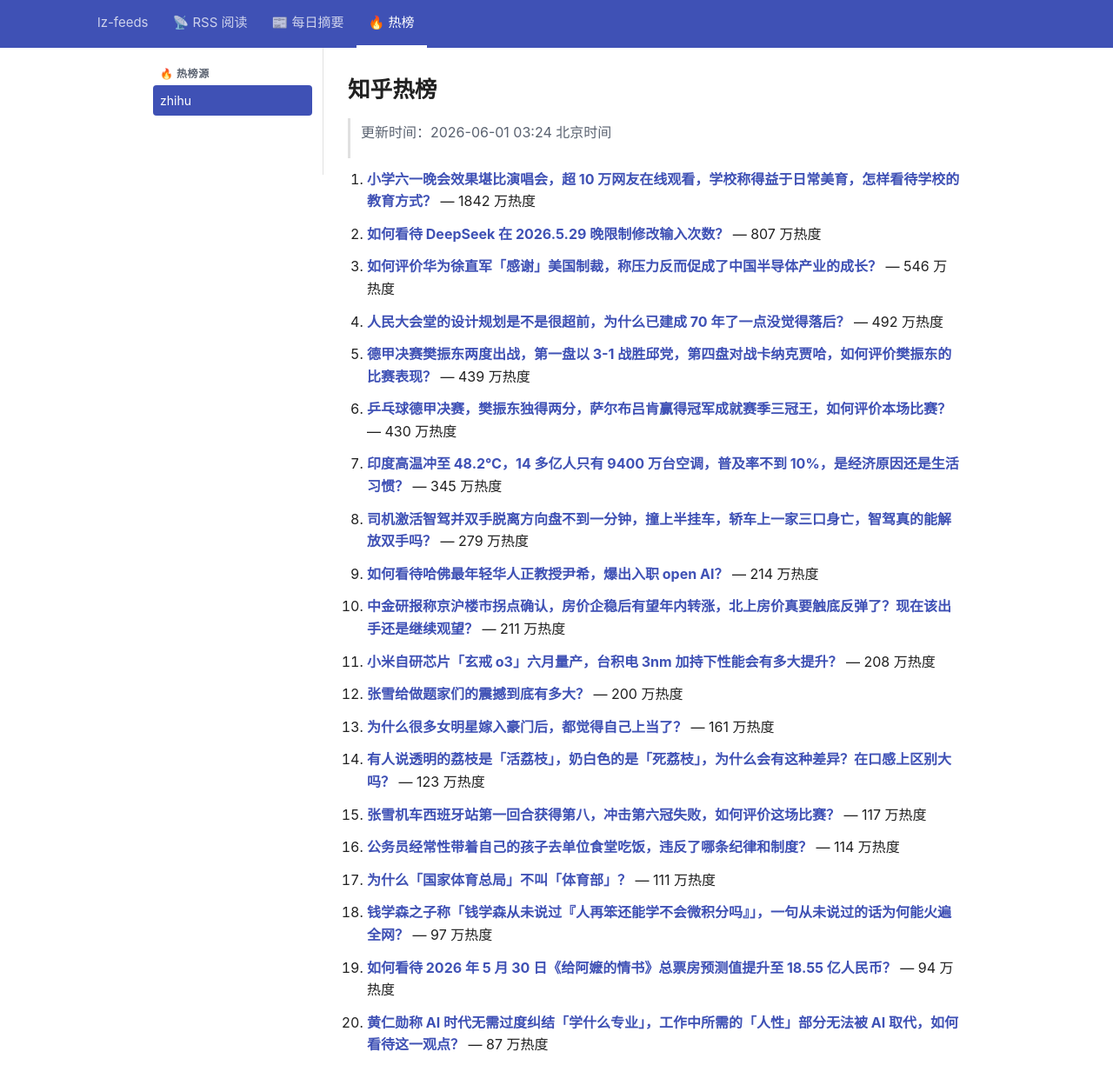
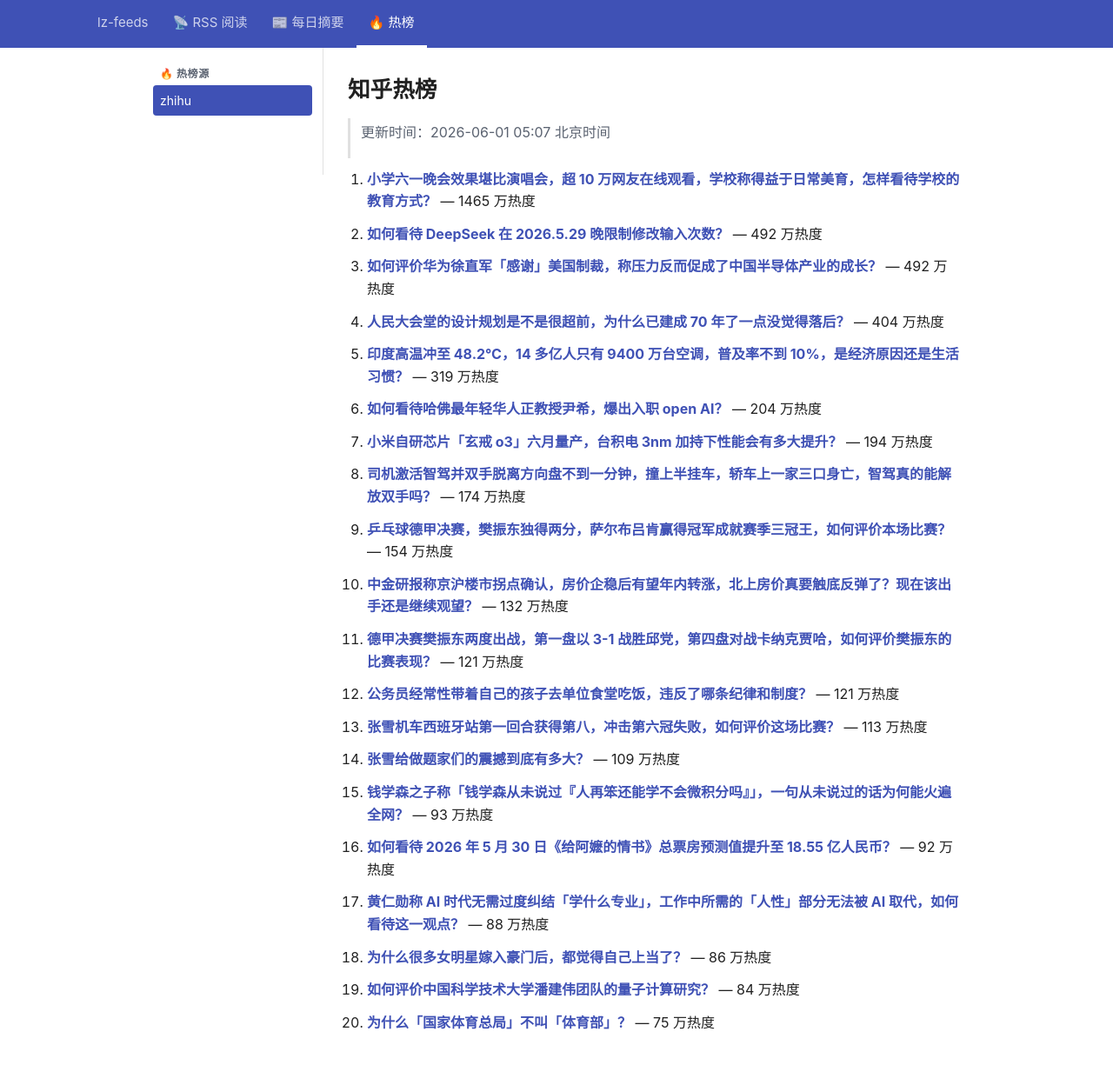
Before and after one commit to lizhang0101/lz-feeds, a Jekyll site: the page built from _hotlist/zhihu.md, in a window 1280 px wide and 1279 px high. Shown: the top 1248 px of the window at 87% size. Built offline with Jekyll 4.4.1, drawn with Linux system fonts in a browser that asks for light colours.

Commit message:
hotlist: 2026-05-31T21:07Z

```diff
--- a/_hotlist/zhihu.md
+++ b/_hotlist/zhihu.md
@@ -1,48 +1,48 @@
 ---
-updated: 2026-06-01 03:24 北京时间
+updated: 2026-06-01 05:07 北京时间
 count: 20
 ---
 
 # 知乎热榜
 
-> 更新时间：2026-06-01 03:24 北京时间
+> 更新时间：2026-06-01 05:07 北京时间
 
-1. **[小学六一晚会效果堪比演唱会，超 10 万网友在线观看，学校称得益于日常美育，怎样看待学校的教育方式？](https://www.zhihu.com/question/2043990135130125315)** — 1842 万热度
+1. **[小学六一晚会效果堪比演唱会，超 10 万网友在线观看，学校称得益于日常美育，怎样看待学校的教育方式？](https://www.zhihu.com/question/2043990135130125315)** — 1465 万热度
 
-2. **[如何看待 DeepSeek 在 2026.5.29 晚限制修改输入次数？](https://www.zhihu.com/question/2043802300246915002)** — 807 万热度
+2. **[如何看待 DeepSeek 在 2026.5.29 晚限制修改输入次数？](https://www.zhihu.com/question/2043802300246915002)** — 492 万热度
 
-3. **[如何评价华为徐直军「感谢」美国制裁，称压力反而促成了中国半导体产业的成长？](https://www.zhihu.com/question/2044415469747007658)** — 546 万热度
+3. **[如何评价华为徐直军「感谢」美国制裁，称压力反而促成了中国半导体产业的成长？](https://www.zhihu.com/question/2044415469747007658)** — 492 万热度
 
-4. **[人民大会堂的设计规划是不是很超前，为什么已建成 70 年了一点没觉得落后？](https://www.zhihu.com/question/2040725492324689810)** — 492 万热度
+4. **[人民大会堂的设计规划是不是很超前，为什么已建成 70 年了一点没觉得落后？](https://www.zhihu.com/question/2040725492324689810)** — 404 万热度
 
-5. **[德甲决赛樊振东两度出战，第一盘以 3-1 战胜邱党，第四盘对战卡纳克贾哈，如何评价樊振东的比赛表现？](https://www.zhihu.com/question/2044505844486599158)** — 439 万热度
+5. **[印度高温冲至 48.2℃，14 多亿人只有 9400 万台空调，普及率不到 10%，是经济原因还是生活习惯？](https://www.zhihu.com/question/2044427993054017025)** — 319 万热度
 
-6. **[乒乓球德甲决赛，樊振东独得两分，萨尔布吕肯赢得冠军成就赛季三冠王，如何评价本场比赛？](https://www.zhihu.com/question/2044507566647006793)** — 430 万热度
+6. **[如何看待哈佛最年轻华人正教授尹希，爆出入职 open AI？](https://www.zhihu.com/question/2044397085965955829)** — 204 万热度
 
-7. **[印度高温冲至 48.2℃，14 多亿人只有 9400 万台空调，普及率不到 10%，是经济原因还是生活习惯？](https://www.zhihu.com/question/2044427993054017025)** — 345 万热度
+7. **[小米自研芯片「玄戒 o3」六月量产，台积电 3nm 加持下性能会有多大提升？](https://www.zhihu.com/question/2043989303341142831)** — 194 万热度
 
-8. **[司机激活智驾并双手脱离方向盘不到一分钟，撞上半挂车，轿车上一家三口身亡，智驾真的能解放双手吗？](https://www.zhihu.com/question/2044378272578932828)** — 279 万热度
+8. **[司机激活智驾并双手脱离方向盘不到一分钟，撞上半挂车，轿车上一家三口身亡，智驾真的能解放双手吗？](https://www.zhihu.com/question/2044378272578932828)** — 174 万热度
 
-9. **[如何看待哈佛最年轻华人正教授尹希，爆出入职 open AI？](https://www.zhihu.com/question/2044397085965955829)** — 214 万热度
+9. **[乒乓球德甲决赛，樊振东独得两分，萨尔布吕肯赢得冠军成就赛季三冠王，如何评价本场比赛？](https://www.zhihu.com/question/2044507566647006793)** — 154 万热度
 
-10. **[中金研报称京沪楼市拐点确认，房价企稳后有望年内转涨，北上房价真要触底反弹了？现在该出手还是继续观望？](https://www.zhihu.com/question/2043269779943843699)** — 211 万热度
+10. **[中金研报称京沪楼市拐点确认，房价企稳后有望年内转涨，北上房价真要触底反弹了？现在该出手还是继续观望？](https://www.zhihu.com/question/2043269779943843699)** — 132 万热度
 
-11. **[小米自研芯片「玄戒 o3」六月量产，台积电 3nm 加持下性能会有多大提升？](https://www.zhihu.com/question/2043989303341142831)** — 208 万热度
+11. **[德甲决赛樊振东两度出战，第一盘以 3-1 战胜邱党，第四盘对战卡纳克贾哈，如何评价樊振东的比赛表现？](https://www.zhihu.com/question/2044505844486599158)** — 121 万热度
 
-12. **[张雪给做题家们的震撼到底有多大？](https://www.zhihu.com/question/2024076423992735283)** — 200 万热度
+12. **[公务员经常性带着自己的孩子去单位食堂吃饭，违反了哪条纪律和制度？](https://www.zhihu.com/question/1998176504153151391)** — 121 万热度
 
-13. **[为什么很多女明星嫁入豪门后，都觉得自己上当了？](https://www.zhihu.com/question/312882174)** — 161 万热度
+13. **[张雪机车西班牙站第一回合获得第八，冲击第六冠失败，如何评价这场比赛？](https://www.zhihu.com/question/2044140930731438378)** — 113 万热度
 
-14. **[有人说透明的荔枝是「活荔枝」，奶白色的是「死荔枝」，为什么会有这种差异？在口感上区别大吗？](https://www.zhihu.com/question/2043362809816117631)** — 123 万热度
+14. **[张雪给做题家们的震撼到底有多大？](https://www.zhihu.com/question/2024076423992735283)** — 109 万热度
 
-15. **[张雪机车西班牙站第一回合获得第八，冲击第六冠失败，如何评价这场比赛？](https://www.zhihu.com/question/2044140930731438378)** — 117 万热度
+15. **[钱学森之子称「钱学森从未说过『人再笨还能学不会微积分吗』」，一句从未说过的话为何能火遍全网？](https://www.zhihu.com/question/2044106805110731772)** — 93 万热度
 
-16. **[公务员经常性带着自己的孩子去单位食堂吃饭，违反了哪条纪律和制度？](https://www.zhihu.com/question/1998176504153151391)** — 114 万热度
+16. **[如何看待 2026 年 5 月 30 日《给阿嬷的情书》总票房预测值提升至 18.55 亿人民币？](https://www.zhihu.com/question/2034264575038731020)** — 92 万热度
 
-17. **[为什么「国家体育总局」不叫「体育部」？](https://www.zhihu.com/question/2043401388944791345)** — 111 万热度
+17. **[黄仁勋称 AI 时代无需过度纠结「学什么专业」，工作中所需的「人性」部分无法被 AI 取代，如何看待这一观点？](https://www.zhihu.com/question/2044518201330073873)** — 88 万热度
 
-18. **[钱学森之子称「钱学森从未说过『人再笨还能学不会微积分吗』」，一句从未说过的话为何能火遍全网？](https://www.zhihu.com/question/2044106805110731772)** — 97 万热度
+18. **[为什么很多女明星嫁入豪门后，都觉得自己上当了？](https://www.zhihu.com/question/312882174)** — 86 万热度
 
-19. **[如何看待 2026 年 5 月 30 日《给阿嬷的情书》总票房预测值提升至 18.55 亿人民币？](https://www.zhihu.com/question/2034264575038731020)** — 94 万热度
+19. **[如何评价中国科学技术大学潘建伟团队的量子计算研究？](https://www.zhihu.com/question/2038197145359102036)** — 84 万热度
 
-20. **[黄仁勋称 AI 时代无需过度纠结「学什么专业」，工作中所需的「人性」部分无法被 AI 取代，如何看待这一观点？](https://www.zhihu.com/question/2044518201330073873)** — 87 万热度
+20. **[为什么「国家体育总局」不叫「体育部」？](https://www.zhihu.com/question/2043401388944791345)** — 75 万热度
```
